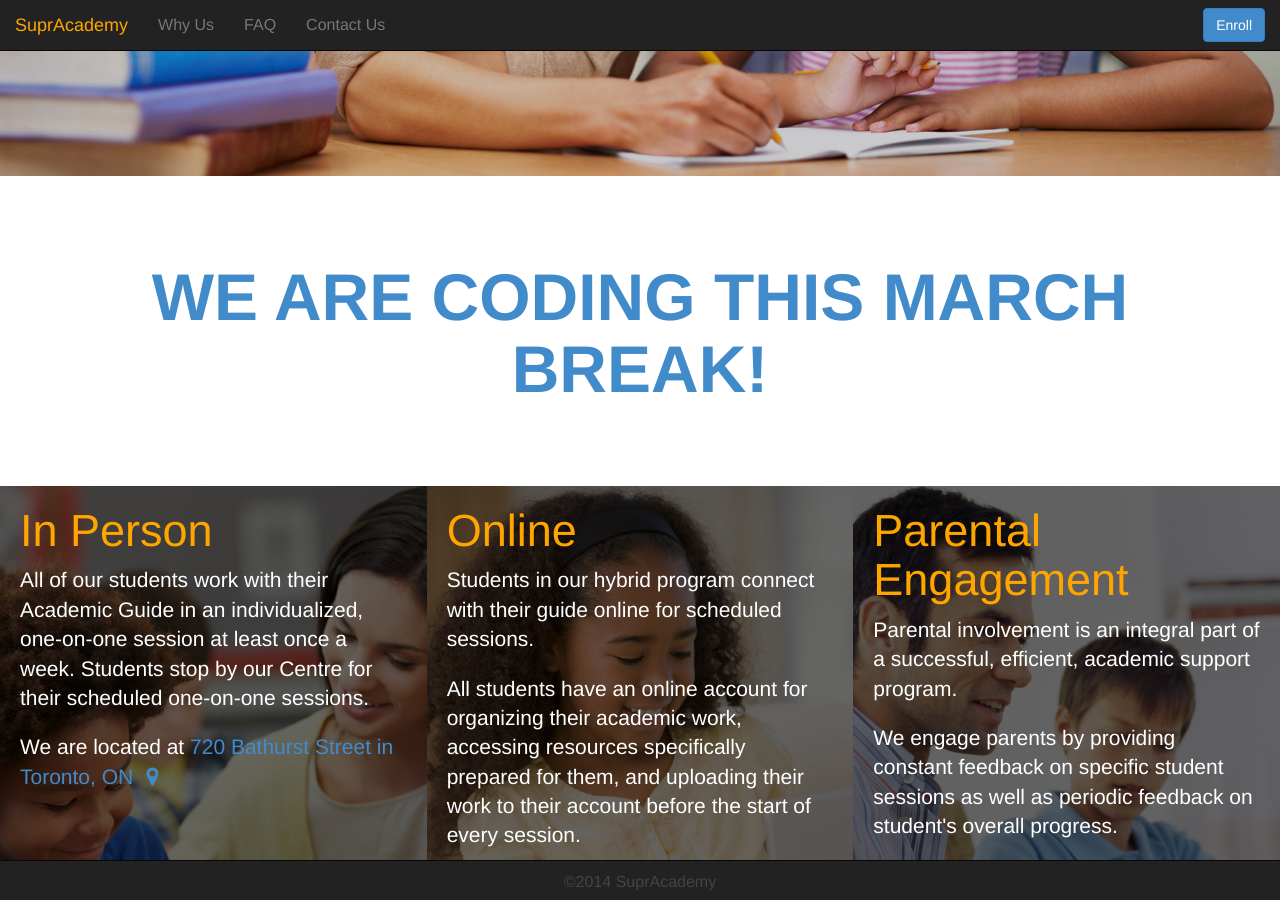
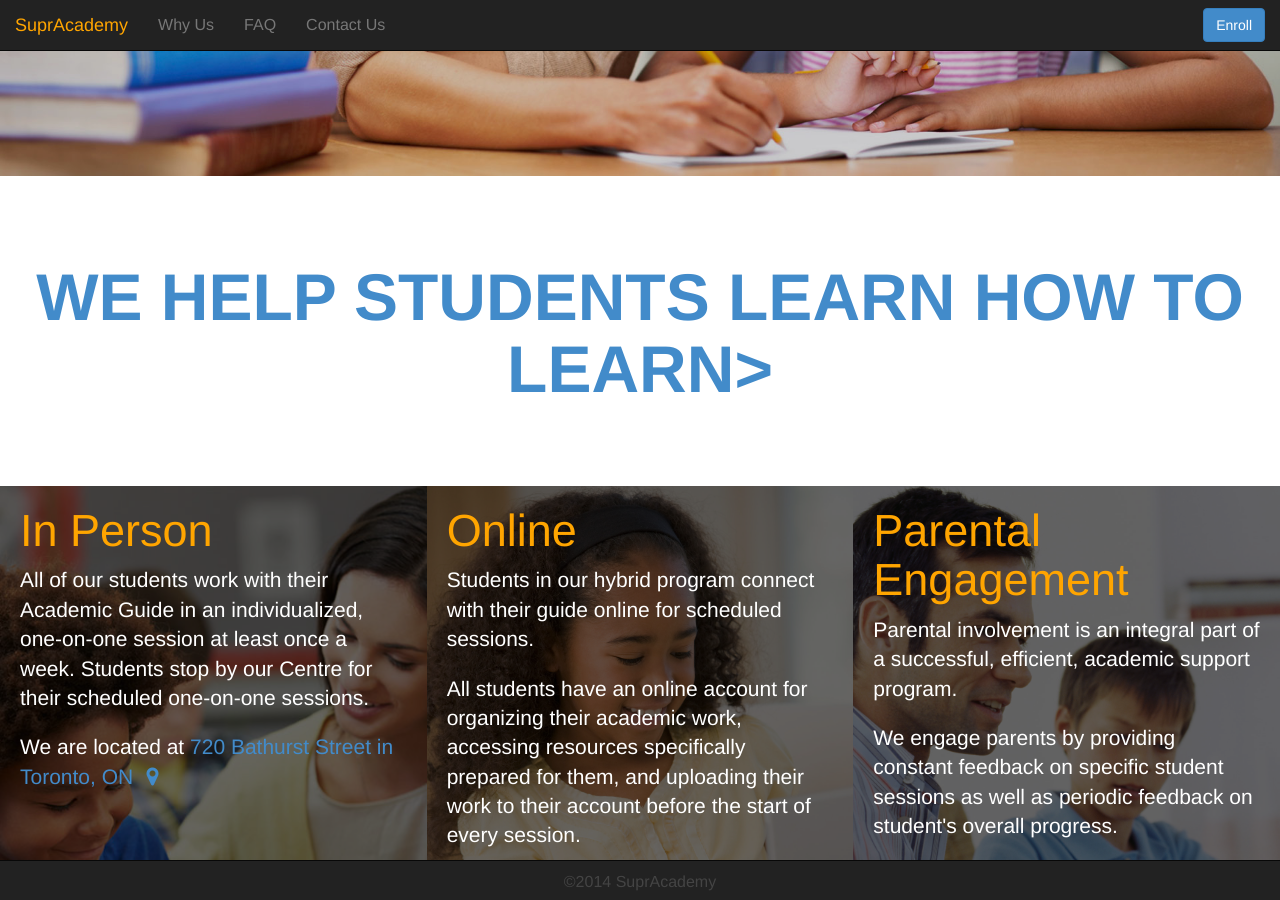
Before and after one commit to ojagostini/supracademy.com, a Jekyll site: the page built from index.html, in a window 1280 px wide and 900 px high, scrolled down 499 px. Built offline with Jekyll 4.4.1, drawn with Linux system fonts in a browser that asks for light colours; nearby versions of some CDN libraries.

Commit message:
slogan change

```diff
--- a/index.html
+++ b/index.html
@@ -72,7 +72,7 @@ published: true
 <!-- How It Works -->
 <div id="the-how" class="container-fluid strip white-theme">
   <div class="animation" data-animation="fadeIn">
-    <h1 class="large-text"><a href="http://supracademy.com/kidscode/">WE ARE CODING THIS MARCH BREAK!</a></h1>
+    <h1 class="large-text">WE HELP STUDENTS LEARN HOW TO LEARN></h1>
     <div class="row strip">
       <div class="col-md-8 col-md-offset-2">
         <p class="lead"></p>
```
